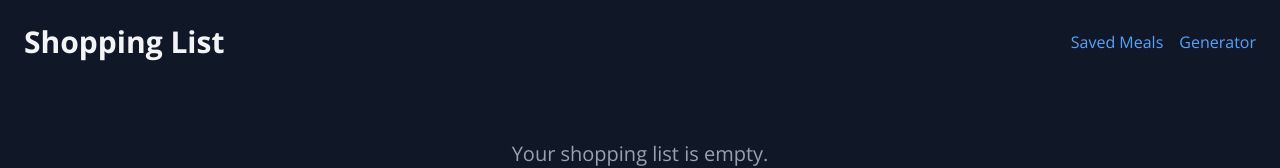
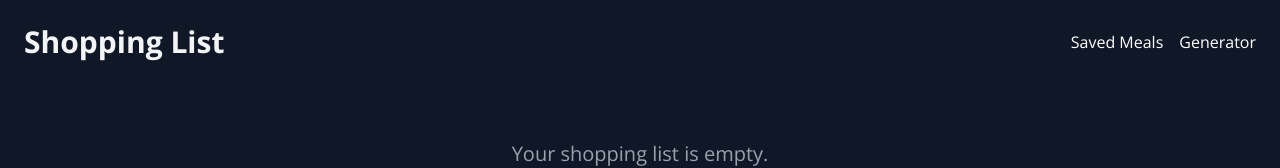
Before and after one commit to tilanka/meal-ideas, a Next.js app: page /shopping-list in a window 1280 px wide. Shown: the top 168 px of the page. Built offline with nearby package versions, Linux system fonts and the light colour scheme.

Commit message:
refactor: remove unnecessary transition classes from navigation links

```diff
--- a/src/app/page.tsx
+++ b/src/app/page.tsx
@@ -198,10 +198,10 @@ export default function Home() {
     <div className="font-sans min-h-screen">
       <main className="container mx-auto p-6">
         <PageHeader title="Meal ideas">
-          <Link href="/shopping-list" className="transition-colors">
+          <Link href="/shopping-list">
             Shopping List
           </Link>
-          <Link href="/saved" className="transition-colors">
+          <Link href="/saved">
             Saved Meals
           </Link>
         </PageHeader>
--- a/src/app/saved/page.tsx
+++ b/src/app/saved/page.tsx
@@ -34,10 +34,10 @@ export default function SavedMeals() {
         <div className="font-sans min-h-screen">
             <main className="container mx-auto p-6">
                 <PageHeader title="Saved Meals">
-                    <Link href="/shopping-list" className="transition-colors">
+                    <Link href="/shopping-list">
                         Shopping List
                     </Link>
-                    <Link href="/" className="transition-colors">
+                    <Link href="/">
                         Generator
                     </Link>
                 </PageHeader>
--- a/src/app/shopping-list/page.tsx
+++ b/src/app/shopping-list/page.tsx
@@ -40,10 +40,10 @@ export default function ShoppingList() {
         <div className="font-sans min-h-screen bg-gray-900 text-white">
             <main className="container mx-auto p-6">
                 <PageHeader title="Shopping List">
-                    <Link href="/saved" className="text-blue-400 hover:text-blue-300 transition-colors">
+                    <Link href="/saved">
                         Saved Meals
                     </Link>
-                    <Link href="/" className="text-blue-400 hover:text-blue-300 transition-colors">
+                    <Link href="/">
                         Generator
                     </Link>
                 </PageHeader>
```
